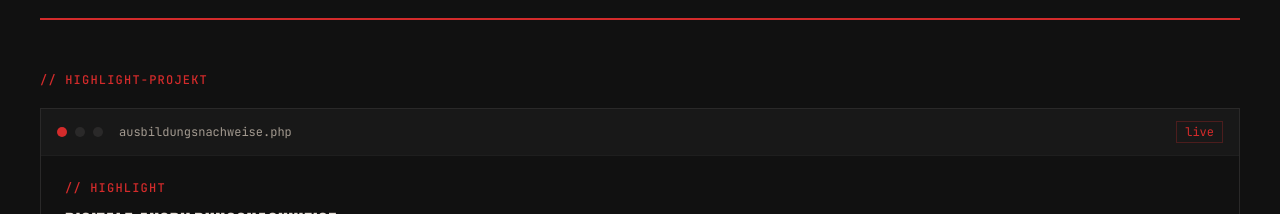
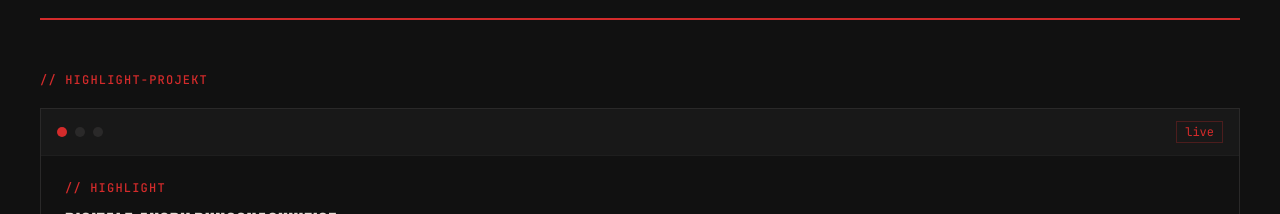
Before and after one commit to NooriBilal/portfolio, a Next.js app: page / in a window 1280 px wide. Shown: the part 5040-5254 px from the top of the page. Built offline with nearby package versions, Linux system fonts and the light colour scheme.

Commit message:
content(projects): fileName ausbildungsnachweise.php entfernt
Co-Authored-By: Claude Opus 4.8 <noreply@anthropic.com>

```diff
--- a/src/data/portfolio.ts
+++ b/src/data/portfolio.ts
@@ -188,7 +188,6 @@ export const projects: Project[] = [
     technologies: ["JobRouter", "PHP", "JavaScript", "MSSQL", "REST", "Jira", "Tempo", "DocuWare"],
     status: "live",
     featured: true,
-    fileName: "ausbildungsnachweise.php",
   },
 ];
 
```
